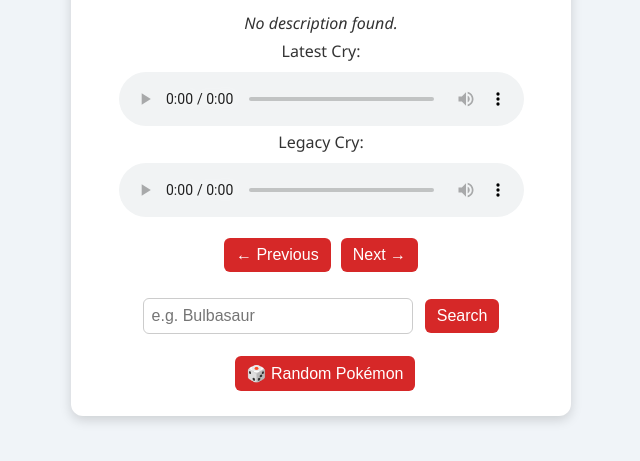
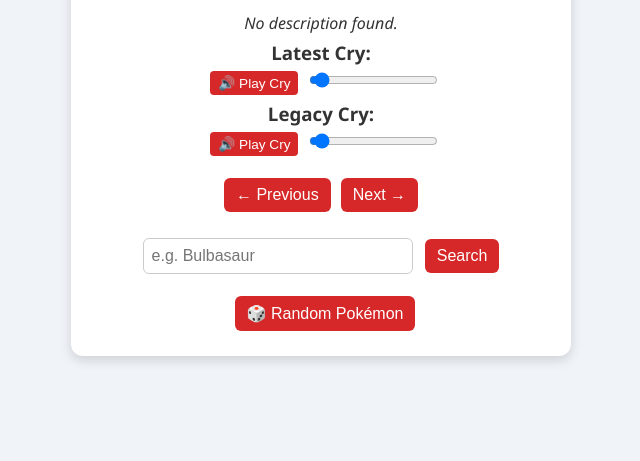
Before and after one commit to Daojim/pokedex, a Flask app: page /pokemon/1 in a window 1280 px wide. Shown: the part 253-714 px from the top of the page, without its empty margins (319-959 px from the left). Run offline with Flask 3, Linux system fonts and the light colour scheme; data that the repository does not hold is empty.

Commit message:
Create own player for cries and add styling

```diff
--- a/static/style.css
+++ b/static/style.css
@@ -86,6 +86,21 @@
 
 .home-button {
   text-align: left;
+}
+
+.cry-button {
+  padding: 4px 8px;
+  font-size: 0.85rem;
+  background-color: #d62828;
+  color: white;
+  border: none;
+  border-radius: 4px;
+  cursor: pointer;
+  margin: 6px;
+}
+
+.cry-button:hover {
+  background-color: #a91e1e;
 }
 
 .nav-buttons {
--- a/templates/pokemon.html
+++ b/templates/pokemon.html
@@ -35,7 +35,86 @@
 
       <p class="description">{{ description }}</p>
 
-      <figure>
+      <!-- Latest Cry Section -->
+      <h3>Latest Cry:</h3>
+      <!-- Play button -->
+      <button type="button" id="playLatest" class="cry-button">
+        🔊 Play Cry
+      </button>
+      <!-- Volume slider starting at 10% -->
+      <input
+        id="latestCryVolume"
+        type="range"
+        min="0"
+        max="1"
+        step="0.01"
+        value="0.05"
+      />
+      <!-- Audio element without default controls -->
+      <audio id="latestCry">
+        <source src="{{ latestCry }}" type="audio/ogg" />
+      </audio>
+
+      <br />
+
+      <!-- Legacy Cry Section -->
+      <h3>Legacy Cry:</h3>
+      <!-- Play button -->
+      <button type="button" id="playLegacy" class="cry-button">
+        🔊 Play Cry
+      </button>
+      <!-- Volume slider starting at 5% -->
+      <input
+        id="legacyCryVolume"
+        type="range"
+        min="0"
+        max="1"
+        step="0.01"
+        value="0.05"
+      />
+      <!-- Audio element without default controls -->
+      <audio id="legacyCry">
+        <source src="{{ legacyCry }}" type="audio/ogg" />
+      </audio>
+
+      <!-- SCRIPT BLOCK: Adds all the behavior for play and volume -->
+      <script>
+        document.addEventListener("DOMContentLoaded", () => {
+          // Get elements for latest cry
+          const latestAudio = document.querySelector("#latestCry");
+          const latestSlider = document.querySelector("#latestCryVolume");
+          const latestPlayButton = document.querySelector("#playLatest");
+
+          // Set default volume to 5%
+          latestAudio.volume = 0.05;
+
+          // Play button handler
+          latestPlayButton.addEventListener("click", () => latestAudio.play());
+
+          // Volume slider handler
+          latestSlider.addEventListener("input", (e) => {
+            latestAudio.volume = e.target.value;
+          });
+
+          // --- Repeat for legacy cry ---
+          const legacyAudio = document.querySelector("#legacyCry");
+          const legacySlider = document.querySelector("#legacyCryVolume");
+          const legacyPlayButton = document.querySelector("#playLegacy");
+
+          // Default volume
+          legacyAudio.volume = 0.05;
+
+          // Play button
+          legacyPlayButton.addEventListener("click", () => legacyAudio.play());
+
+          // Volume slider
+          legacySlider.addEventListener("input", (e) => {
+            legacyAudio.volume = e.target.value;
+          });
+        });
+      </script>
+
+      <!-- <figure>
         <figcaption>Latest Cry:</figcaption>
         <audio controls>
           <source src="{{ latestCry }}" type="audio/ogg" />
@@ -47,7 +126,7 @@
         <audio controls>
           <source src="{{ legacyCry }}" type="audio/ogg" />
         </audio>
-      </figure>
+      </figure> -->
 
       <div class="nav-buttons">
         <form
```
